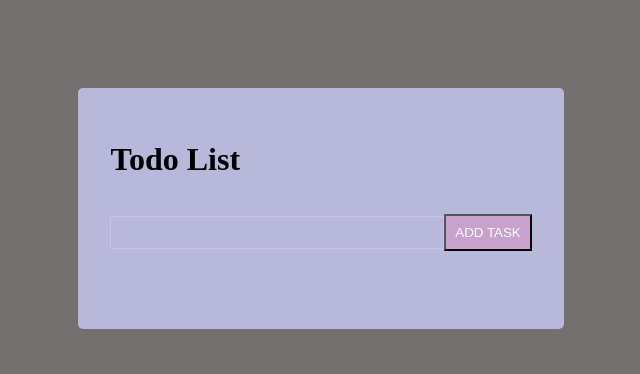
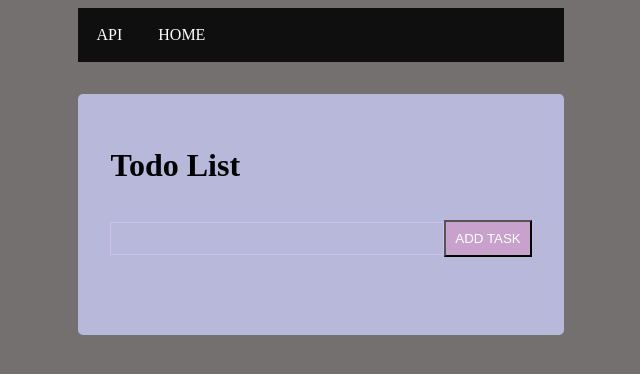
Before and after one commit to abdul-moeed-khan/Todo-project, a React (Create React App) app: page / in a window 1280 px wide. Shown: the top 374 px of the page, without its empty margins (319-959 px from the left). Built offline with nearby package versions, Linux system fonts and the light colour scheme.

Commit message:
commit 2

```diff
--- a/package.json
+++ b/package.json
@@ -11,6 +11,7 @@
     "@testing-library/jest-dom": "^5.17.0",
     "@testing-library/react": "^13.4.0",
     "@testing-library/user-event": "^13.5.0",
+    "axios": "^1.7.2",
     "react": "^18.3.1",
     "react-dom": "^18.3.1",
     "react-scripts": "5.0.1",
--- a/src/App.css
+++ b/src/App.css
@@ -28,7 +28,7 @@ body {
   }
   .TodoWrapper {
     background: #b8b8da;
-    margin-top: 5rem;
+    margin-top: 2rem;
     padding: 2rem;
     border-radius: 5px;
   }
@@ -55,3 +55,26 @@ body {
   .fa-trash {
     margin-left: 0.75rem;
   }
+  ul {
+    list-style-type: none;
+    margin: 0;
+    padding: 0;
+    overflow: hidden;
+    background-color: #0f0f0f;
+  }
+
+  li {
+    float: left;
+  }
+
+  li a {
+    display: block;
+    color: white;
+    text-align: center;
+    padding: 18px 18px;
+    text-decoration: none;
+  }
+
+  li a:hover {
+    background-color: #8d0e0e;
+  }
--- a/src/App.js
+++ b/src/App.js
@@ -1,6 +1,7 @@
 
 
 import './App.css';
+import Pending from './Components/Pending';
 import TodoWrapper from './Components/TodoWrapper';
 
 function App() {
@@ -8,6 +9,7 @@ function App() {
     <div >
       <TodoWrapper/>
 
+
     </div>
   );
 }
--- /dev/null
+++ b/src/Components/Pending.jsx
@@ -0,0 +1,68 @@
+import React from 'react';
+import { useState, useEffect } from 'react';
+import axios from 'axios'
+
+
+function Pending ()  {
+  const [tasks, setTasks]=useState([]);
+  const[Loading,setLoading]=useState(true)
+  // const [reload, setReload]=useState(false)
+
+
+
+    useEffect(
+      ()=>{
+        setLoading(true)
+         axios.get('https://jsonplaceholder.typicode.com/todos')
+        .then((resp)=>{
+          setTasks(resp.data)
+          console.log(resp.data)
+          setLoading(false)
+
+         })
+
+         .catch(err=>console.log(err))
+      },[]
+    )
+
+    if(Loading)
+      return(
+      <h1>Loading...</h1>
+      )
+
+
+  return (
+    <div className='main'  >
+    <h1>Pending Todo List</h1>
+    <br></br>
+    {/* <input className='inputfield' type="text"   placeholder="Enter text" />
+    <button  >Add Task</button>  */}
+     <div className='under'>
+    <p>Task Id: {tasks[0].id}</p>
+    <p>Task Title: {tasks[0].title}</p>
+    <br></br>
+    <p>Task Id: {tasks[1].id}</p>
+    <p>Task Title: {tasks[1].title}</p>
+    <br></br>
+    <p>Task Id: {tasks[15].id}</p>
+    <p>Task Title: {tasks[15].title}</p>
+    <br></br>
+    <p>Task Id: {tasks[20].id}</p>
+    <p>Task Title: {tasks[20].title}</p>
+    <br></br>
+    <p>Task Id: {tasks[4].id}</p>
+    <p>Task Title: {tasks[4].title}</p>
+
+
+
+    </div>
+
+
+   </div>
+
+
+
+  );
+};
+
+export default Pending;
--- a/src/Components/TodoWrapper.js
+++ b/src/Components/TodoWrapper.js
@@ -43,12 +43,16 @@ const TodoWrapper = () => {
   }
 
 
+  return (
+    <div>
+    <ul>
+     <li><a >API </a></li>
+     <li><a >HOME</a></li>
 
+    </ul>
 
+    <div className='TodoWrapper'>
 
-
-  return (
-    <div className='TodoWrapper'>
       <h1>Todo List</h1>
        <TodoForm addTodo={addTodo} />
        {todos.map((todo,index)=>(
@@ -60,6 +64,7 @@ const TodoWrapper = () => {
        ))}
 
     </div>
+    </div>
   )
 }
 
```
Also changed, not shown: 1 other file (tests, documents, lock files or other folders).
